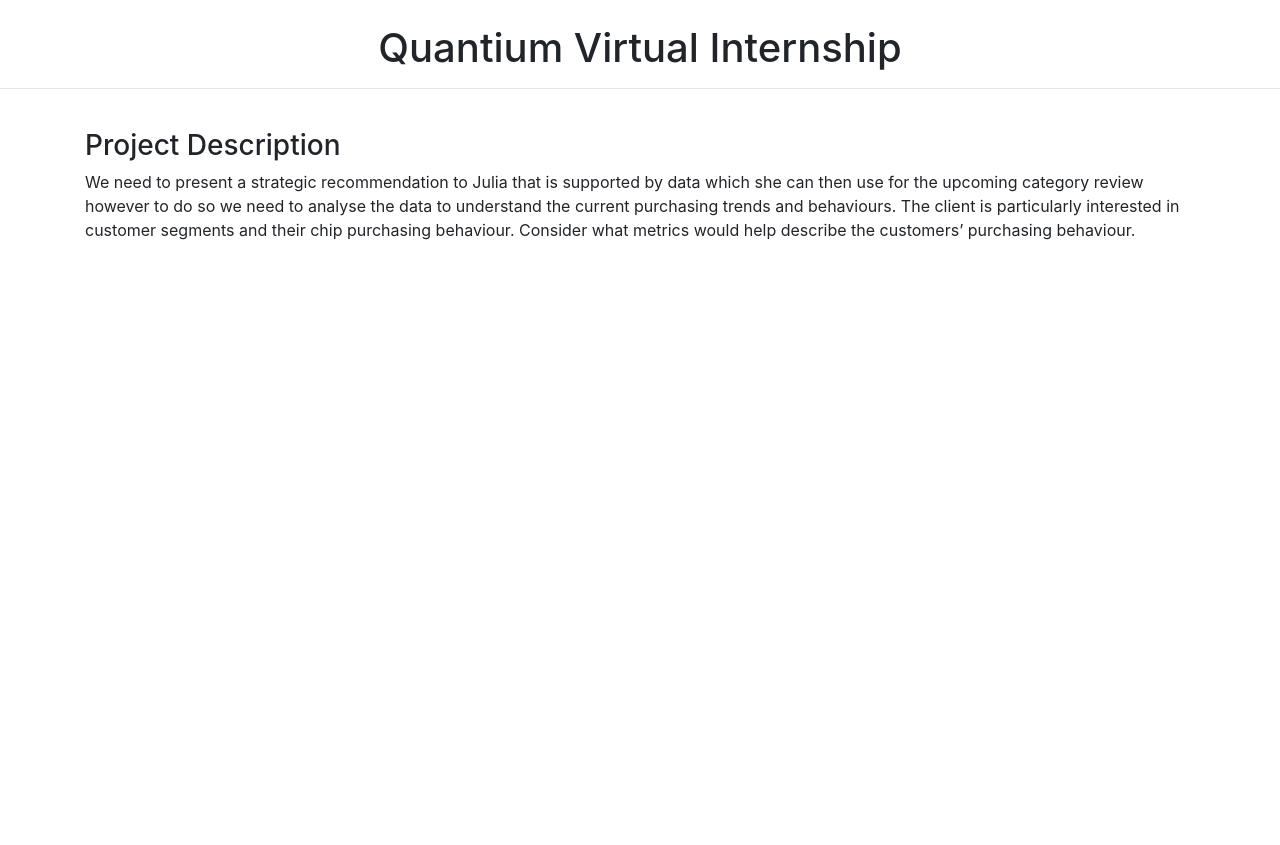
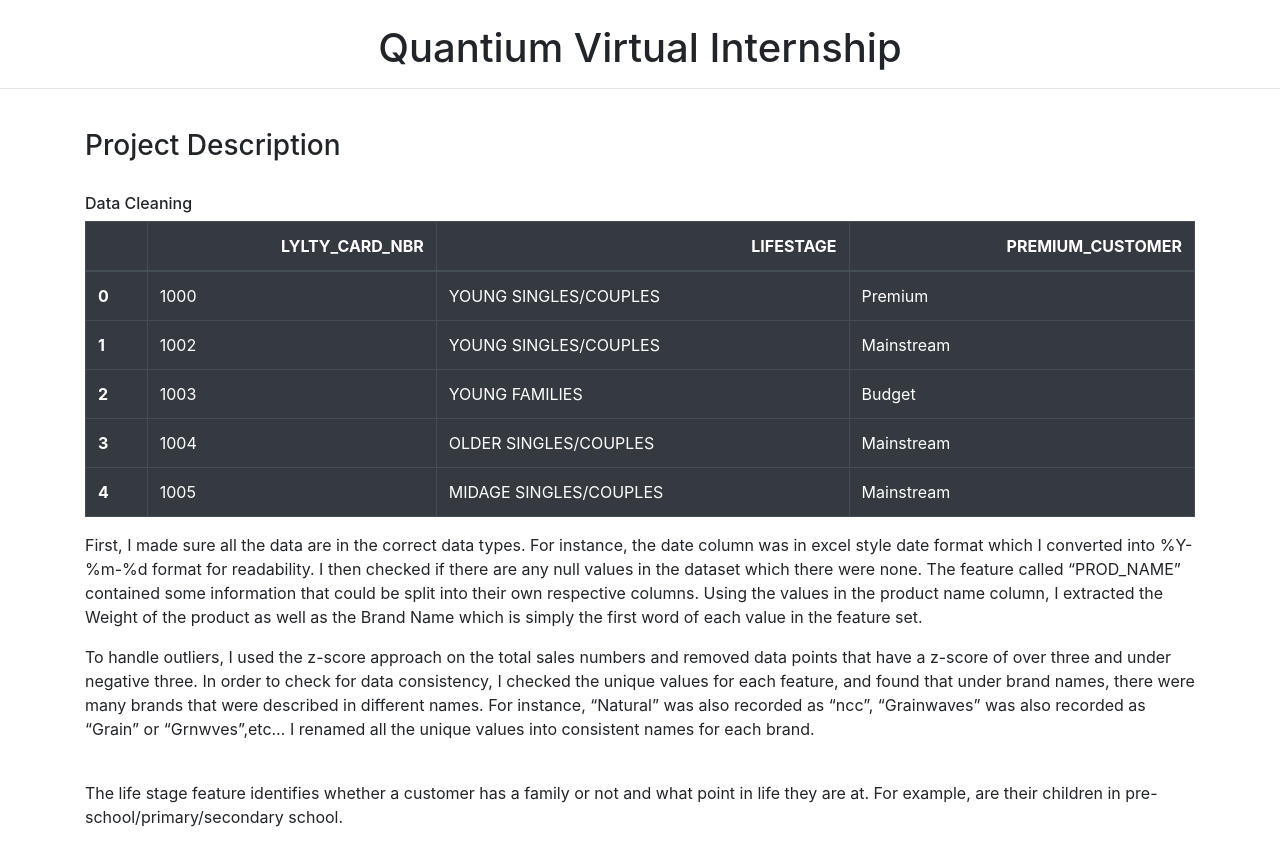
Before and after one commit to daniel8691/Quantium-virtual-internship, a Flask app: template templates/module1.html in a window 1280 px wide. Shown: the part 58-903 px from the top of the page. Before the commit the page ends 298 px from the top, so only its background shows below. Run offline with Flask 2, Linux system fonts and the light colour scheme; the template is opened without the code that fills it, so the values that code supplies are empty; some libraries are stand-ins or nearby versions.

Commit message:
fixed html pages connections, added project description and started module one analysis write-up

```diff
--- a/app.py
+++ b/app.py
@@ -28,9 +28,19 @@
 
 
 # create route that renders index.html template
-@app.route("/")
+@app.route("/home")
 def home():
     return render_template("index.html")
+
+
+@app.route("/module1")
+def module1():
+    return render_template("module1.html")
+
+
+@app.route("/module2")
+def module2():
+    return render_template("module2.html")
 
 
 # Query the database and send the jsonified results
--- a/templates/index.html
+++ b/templates/index.html
@@ -34,10 +34,10 @@
         <div class="collapse navbar-collapse" id="navbarNavDropdown">
           <ul class="navbar-nav">
             <li class="nav-item active">
-              <a class="nav-link" href="#">Home <span class="sr-only">(current)</span></a>
+              <a class="nav-link" href="{{ url_for('home')}}">Home <span class="sr-only">(current)</span></a>
             </li>
             <li class="nav-item">
-              <a class="nav-link" href="module1.html">Module One</a>
+              <a class="nav-link" href="{{ url_for('module1')}}">Module One</a>
             </li>
             <li class="nav-item">
               <a class="nav-link" href="#">Module Two</a>
--- a/templates/module1.html
+++ b/templates/module1.html
@@ -25,7 +25,7 @@
     <nav class="navbar navbar-expand-lg navbar-dark bg-dark">
 
         <a class="navbar-brand" href="#">
-            <img src='site_regular_pics/quantium_logo.png' width="30" height="30">
+            <img src='static/site_regular_pics/quantium_logo.png' width="30" height="30">
             Quantium
         </a>
         <button class="navbar-toggler" type="button" data-toggle="collapse" data-target="#navbarNavDropdown" aria-controls="navbarNavDropdown" aria-expanded="false" aria-label="Toggle navigation">
@@ -34,13 +34,13 @@
         <div class="collapse navbar-collapse" id="navbarNavDropdown">
           <ul class="navbar-nav">
             <li class="nav-item active">
-              <a class="nav-link" href="#">Home <span class="sr-only">(current)</span></a>
+              <a class="nav-link" href="{{ url_for('home')}}">Home <span class="sr-only">(current)</span></a>
             </li>
             <li class="nav-item">
-              <a class="nav-link" href="module1.html">Module One</a>
+              <a class="nav-link" href="{{ url_for('module1')}}">Module One</a>
             </li>
             <li class="nav-item">
-              <a class="nav-link" href="#">Module Two</a>
+              <a class="nav-link" href="{{ url_for('module2')}}">Module Two</a>
             </li>
             <!-- <li class="nav-item dropdown">
               <a class="nav-link dropdown-toggle" href="#" id="navbarDropdownMenuLink" role="button" data-toggle="dropdown" aria-haspopup="true" aria-expanded="false">
@@ -65,15 +65,75 @@
       <br>
       <div class="container">
         <h3>Project Description</h3>
+        <br>
+        <h6>
+            Data Cleaning
+        </h6>
+        <table border="1" class="table table-dark">
+            <thead>
+              <tr style="text-align: right;">
+                <th></th>
+                <th>LYLTY_CARD_NBR</th>
+                <th>LIFESTAGE</th>
+                <th>PREMIUM_CUSTOMER</th>
+              </tr>
+            </thead>
+            <tbody>
+              <tr>
+                <th>0</th>
+                <td>1000</td>
+                <td>YOUNG SINGLES/COUPLES</td>
+                <td>Premium</td>
+              </tr>
+              <tr>
+                <th>1</th>
+                <td>1002</td>
+                <td>YOUNG SINGLES/COUPLES</td>
+                <td>Mainstream</td>
+              </tr>
+              <tr>
+                <th>2</th>
+                <td>1003</td>
+                <td>YOUNG FAMILIES</td>
+                <td>Budget</td>
+              </tr>
+              <tr>
+                <th>3</th>
+                <td>1004</td>
+                <td>OLDER SINGLES/COUPLES</td>
+                <td>Mainstream</td>
+              </tr>
+              <tr>
+                <th>4</th>
+                <td>1005</td>
+                <td>MIDAGE SINGLES/COUPLES</td>
+                <td>Mainstream</td>
+              </tr>
+            </tbody>
+          </table>
         <p>
-          We need to present a strategic recommendation to Julia that is supported by data which she can then use for
-          the upcoming category review however to do so we need to analyse the data to understand the current
-          purchasing trends and behaviours. The client is particularly interested in customer segments and their
-          chip purchasing behaviour. Consider what metrics would help describe the customers’ purchasing behaviour.
-
+            First, I made sure all the data are in the correct data types. For instance, the date
+            column was in excel style date format which I converted into %Y-%m-%d format for
+            readability. I then checked if there are any null values in the dataset which there
+            were none. The feature called “PROD_NAME” contained some information that could be
+            split into their own respective columns. Using the values in the product name column,
+            I extracted the Weight of the product as well as the Brand Name which is simply the
+            first word of each value in the feature set.
+        </p>
+        <p>
+            To handle outliers, I used the z-score approach on the total sales numbers and removed
+            data points that have a z-score of over three and under negative three. In order to check
+            for data consistency, I checked the unique values for each feature, and found that under
+            brand names, there were many brands that were described in different names. For instance,
+            “Natural” was also recorded as “ncc”, “Grainwaves” was also recorded as “Grain” or
+            “Grnwves”,etc… I renamed all the unique values into consistent names for each brand.
         </p>
         <br>
-
+        <p>
+            The life stage feature identifies whether a customer has a family or not and what point
+            in life they are at. For example, are their children in pre-school/primary/secondary
+            school.
+        </p>
       </div>
 
 
```
Also changed, not shown: html_formatted_dataframes/customer_behavior_df.html (added, +42 -0 lines), html_formatted_dataframes/transaction_df.html (added, +90 -0 lines), 1 other file.
